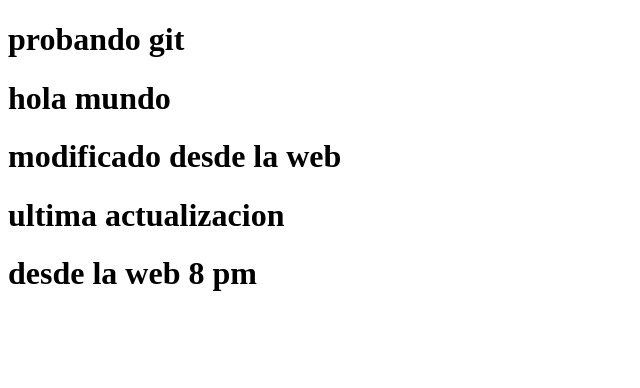
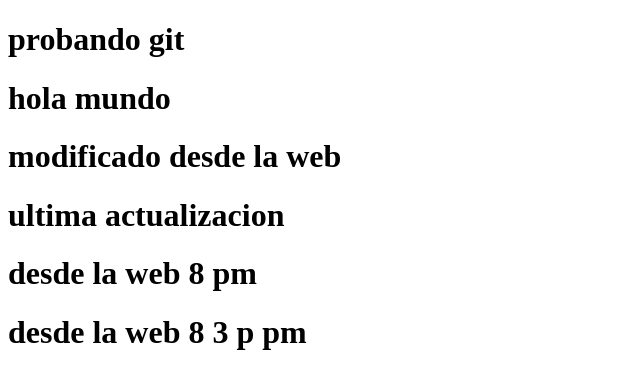
Before and after one commit to ingcristianantunez-svg/Git-hub, a plain HTML site: page index.html in a window 1280 px wide. Shown: the whole page, without its empty margins (0-640 px from the left). Drawn offline with Linux system fonts and the light colour scheme.

Commit message:
Add new heading to index.html

```diff
--- a/index.html
+++ b/index.html
@@ -11,5 +11,6 @@
     <h1>modificado desde la web</h1>
     <h1>ultima actualizacion</h1>
     <h1>desde la web 8 pm</h1>
+    <h1>desde la web 8 3 p pm</h1>
 </body>
 </html>
```
